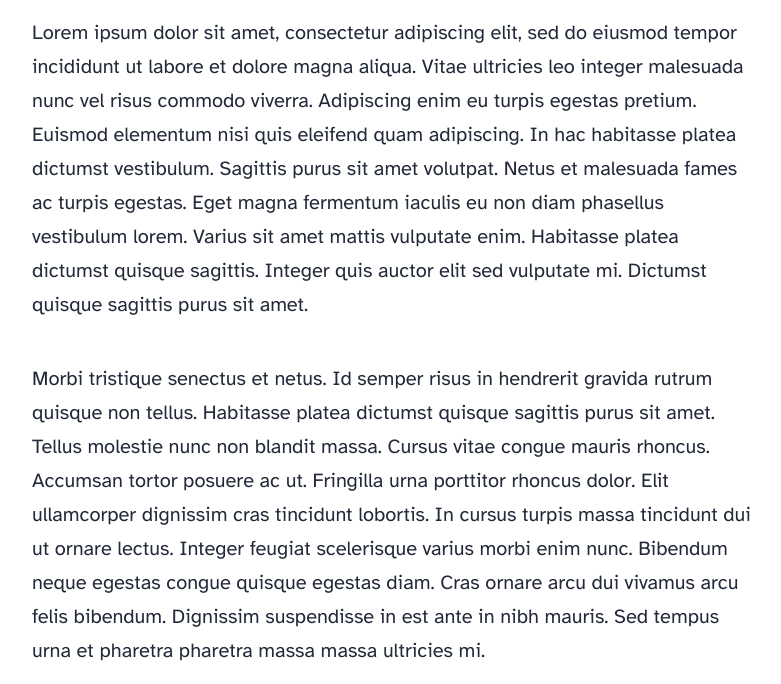
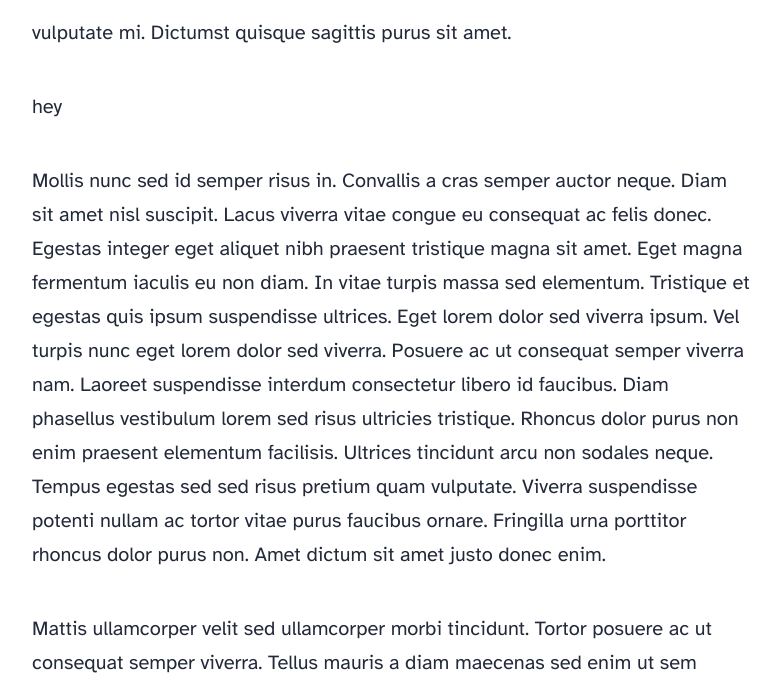
Before and after one commit to dougswro/astro-blog-starter-template, an Astro site: page /about in a window 1280 px wide. Shown: the part 856-1540 px from the top of the page, without its empty margins (248-1029 px from the left). Built offline with nearby package versions, Linux system fonts and the light colour scheme; Astro itself is replaced by a stand-in of ours.

Commit message:
Update about.astro

```diff
--- a/src/pages/about.astro
+++ b/src/pages/about.astro
@@ -9,24 +9,11 @@ import Layout from '../layouts/BlogPost.astro';
 	heroImage="/blog-placeholder-about.jpg"
 >
 	<p>
-		Lorem ipsum dolor sit amet, consectetur adipiscing elit, sed do eiusmod tempor incididunt ut
-		labore et dolore magna aliqua. Vitae ultricies leo integer malesuada nunc vel risus commodo
-		viverra. Adipiscing enim eu turpis egestas pretium. Euismod elementum nisi quis eleifend quam
-		adipiscing. In hac habitasse platea dictumst vestibulum. Sagittis purus sit amet volutpat. Netus
-		et malesuada fames ac turpis egestas. Eget magna fermentum iaculis eu non diam phasellus
-		vestibulum lorem. Varius sit amet mattis vulputate enim. Habitasse platea dictumst quisque
-		sagittis. Integer quis auctor elit sed vulputate mi. Dictumst quisque sagittis purus sit amet.
+		  vulputate mi. Dictumst quisque sagittis purus sit amet.
 	</p>
 
 	<p>
-		Morbi tristique senectus et netus. Id semper risus in hendrerit gravida rutrum quisque non
-		tellus. Habitasse platea dictumst quisque sagittis purus sit amet. Tellus molestie nunc non
-		blandit massa. Cursus vitae congue mauris rhoncus. Accumsan tortor posuere ac ut. Fringilla urna
-		porttitor rhoncus dolor. Elit ullamcorper dignissim cras tincidunt lobortis. In cursus turpis
-		massa tincidunt dui ut ornare lectus. Integer feugiat scelerisque varius morbi enim nunc.
-		Bibendum neque egestas congue quisque egestas diam. Cras ornare arcu dui vivamus arcu felis
-		bibendum. Dignissim suspendisse in est ante in nibh mauris. Sed tempus urna et pharetra pharetra
-		massa massa ultricies mi.
+		hey
 	</p>
 
 	<p>
```
